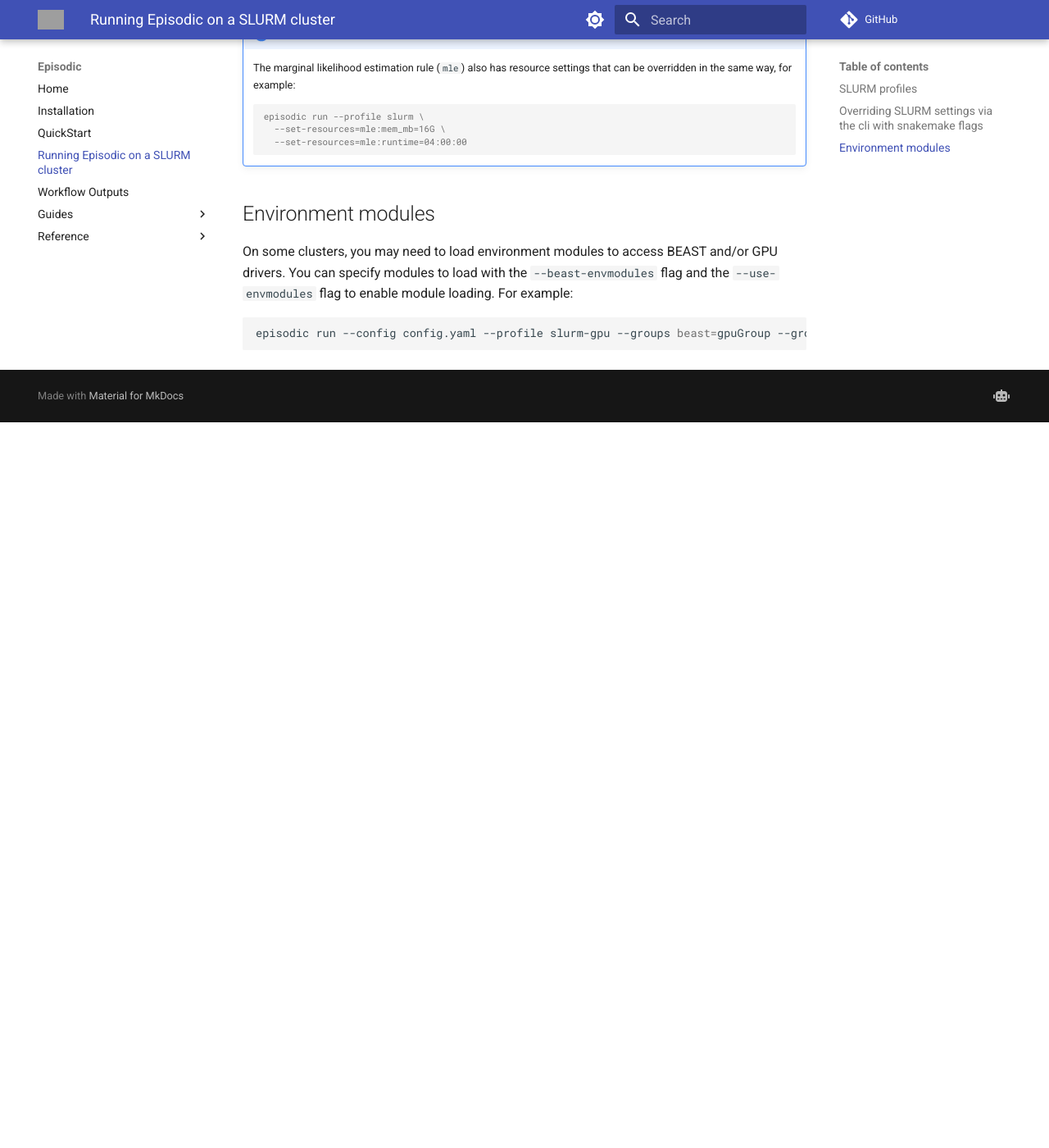
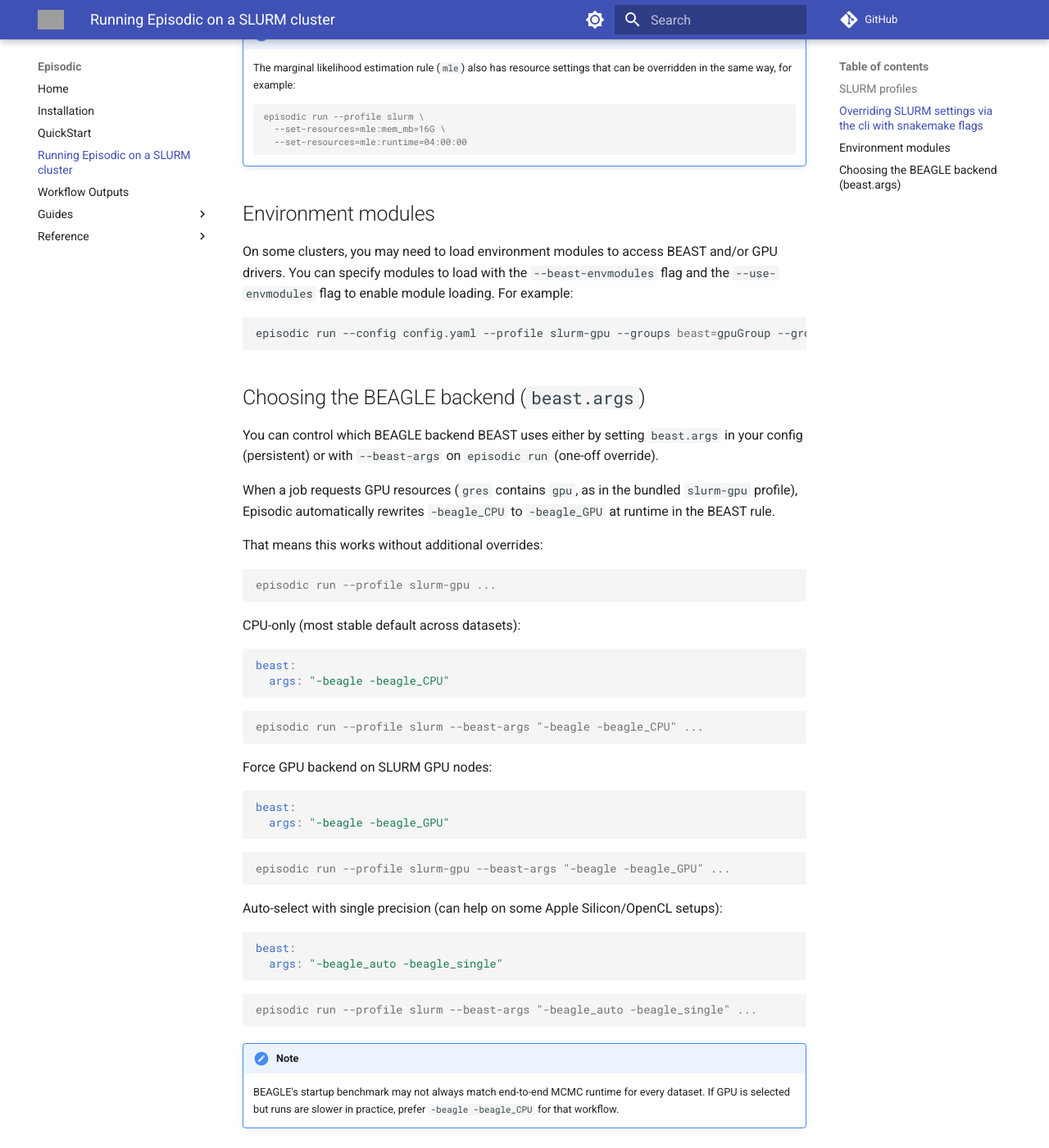
Before and after one commit to Wytamma/episodic, an MkDocs documentation site: the page built from docs/slurm.md, in a window 1280 px wide and 1400 px high, scrolled down 1081 px. Shown: the whole window at 82% size. Built offline with MkDocs 1.6.1 and Material for MkDocs 9.7.7, drawn with Linux system fonts in a browser that asks for light colours; comment, search, counter and statistics services are not loaded; before the commit the page ends 1596 px from its top, so only the background shows below that; grey boxes are pictures that could not be loaded.

Commit message:
Add documentation for running Episodic on SLURM clusters with GPU support

````diff
--- a/docs/slrum.md
+++ b/docs/slurm.md
@@ -52,3 +52,52 @@
 ```bash
 episodic run --config config.yaml --profile slurm-gpu --groups beast=gpuGroup --group-components=gpuGroup=4 --beast-envmodules "GCC/11.3.0" --beast-envmodules "beagle-lib/3.1.2-CUDA-11.7.0" --use-envmodules
 ```
+
+## Choosing the BEAGLE backend (`beast.args`)
+
+You can control which BEAGLE backend BEAST uses either by setting `beast.args` in your config (persistent) or with `--beast-args` on `episodic run` (one-off override).
+
+When a job requests GPU resources (`gres` contains `gpu`, as in the bundled `slurm-gpu` profile), Episodic automatically rewrites `-beagle_CPU` to `-beagle_GPU` at runtime in the BEAST rule.
+
+That means this works without additional overrides:
+
+```console
+episodic run --profile slurm-gpu ...
+```
+
+CPU-only (most stable default across datasets):
+
+```yaml
+beast:
+  args: "-beagle -beagle_CPU"
+```
+
+```console
+episodic run --profile slurm --beast-args "-beagle -beagle_CPU" ...
+```
+
+Force GPU backend on SLURM GPU nodes:
+
+```yaml
+beast:
+  args: "-beagle -beagle_GPU"
+```
+
+```console
+episodic run --profile slurm-gpu --beast-args "-beagle -beagle_GPU" ...
+```
+
+Auto-select with single precision (can help on some Apple Silicon/OpenCL setups):
+
+```yaml
+beast:
+  args: "-beagle_auto -beagle_single"
+```
+
+```console
+episodic run --profile slurm --beast-args "-beagle_auto -beagle_single" ...
+```
+
+!!! note
+
+    BEAGLE's startup benchmark may not always match end-to-end MCMC runtime for every dataset. If GPU is selected but runs are slower in practice, prefer `-beagle -beagle_CPU` for that workflow.
````
